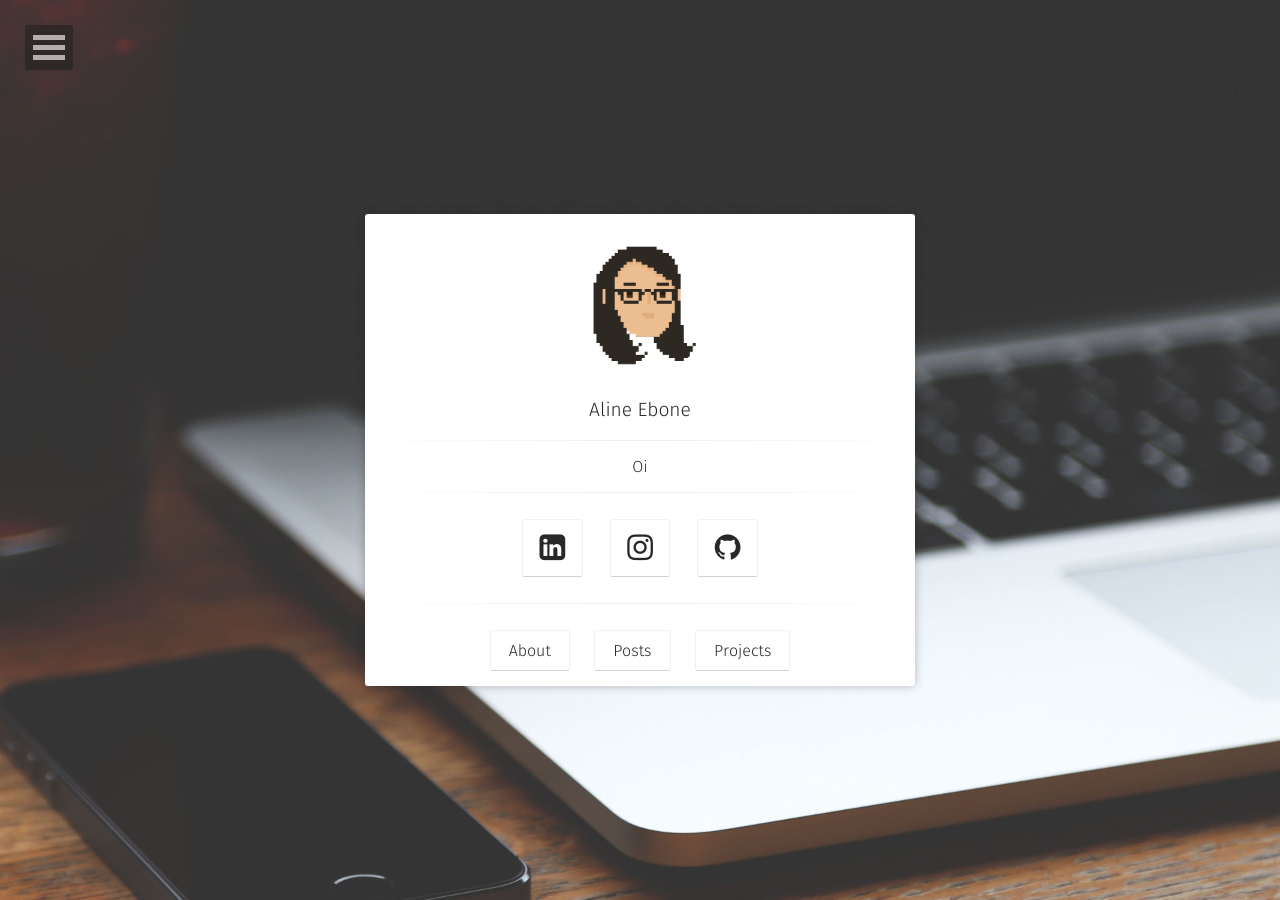
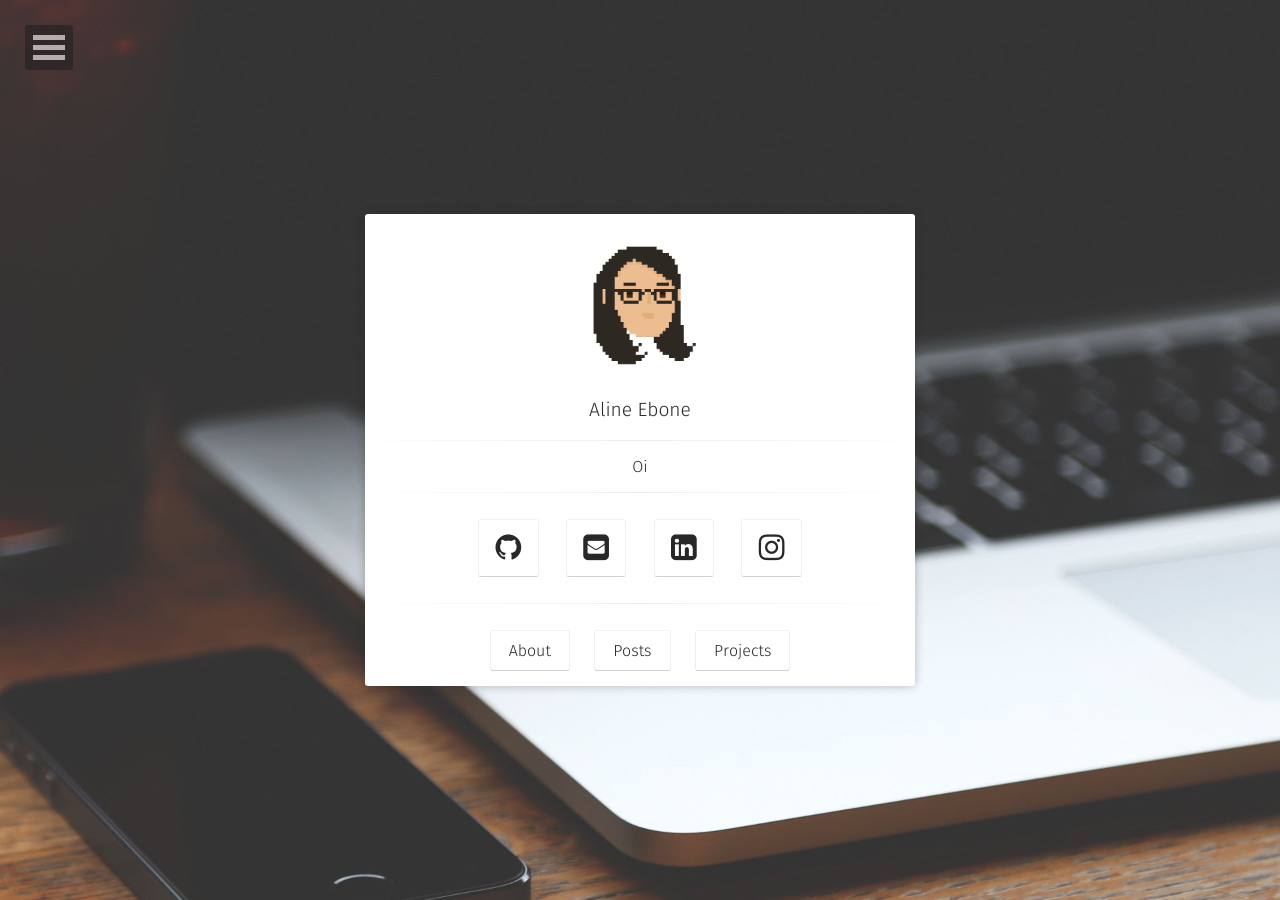
Before and after one commit to alinebone/alinebone.github.io, a Jekyll site: the page built from index.html, in a window 1280 px wide. Built offline with Jekyll 4.4.1, drawn with Linux system fonts in a browser that asks for light colours; some web fonts are replaced.

Commit message:
Add email and adjust social links order

```diff
--- a/_config.yml
+++ b/_config.yml
@@ -29,6 +29,7 @@ sass:
 github-url:         mealine
 linkedin:           alinebone
 instagram:          alinebone
+email:              "iniebone@gmail.com"
 
 # Gems
 plugins:
--- a/_includes/nav.html
+++ b/_includes/nav.html
@@ -10,7 +10,10 @@
 						<h4>{{ site.title }}</h4>
 						<p>{{ site.description }}</p>
 					</li>
-					<li><a href="{{ site.url }}/about/"><span class="btn btn-inverse">More</span></a></li>
+                    <li><a href="{{ site.url }}/about/"><span class="btn btn-inverse">More</span></a></li>
+                    {% if site.github-url %}<li>
+                            <a href="http://github.com/{{ site.github-url }}" target="_blank" rel="noopener noreferrer"><i class="fa fa-fw fa-github"></i> Github</a>
+                        </li>{% endif %}
 					{% if site.email %}<li>
                         <a href="mailto:{{ site.email }}" target="_blank" rel="noopener noreferrer"><i class="fa fa-fw fa-envelope-square"></i> Email</a>
                     </li>{% endif %}
@@ -29,14 +32,8 @@
                     {% if site.xing %}<li>
                         <a href="http://www.xing.com/profile/{{ site.xing }}" target="_blank" rel="noopener noreferrer"><i class="fa fa-fw fa-xing-square"></i> Xing</a>
                     </li>{% endif %}
-                    {% if site.instagram %}<li>
-                        <a href="http://instagram.com/{{ site.instagram }}" target="_blank" rel="noopener noreferrer"><i class="fa fa-fw fa-instagram"></i> Instagram</a>
-                    </li>{% endif %}
                     {% if site.tumblr %}<li>
                         <a href="http://{{ site.tumblr }}.tumblr.com" target="_blank" rel="noopener noreferrer"><i class="fa fa-fw fa-tumblr-square"></i> Tumblr</a>
-                    </li>{% endif %}
-                    {% if site.github-url %}<li>
-                        <a href="http://github.com/{{ site.github-url }}" target="_blank" rel="noopener noreferrer"><i class="fa fa-fw fa-github"></i> Github</a>
                     </li>{% endif %}
                     {% if site.stackoverflow %}<li>
                         <a href="http://stackoverflow.com/users/{{ site.stackoverflow }}" target="_blank" rel="noopener noreferrer"><i class="fa fa-fw fa-stack-overflow"></i> StackOverflow</a>
@@ -83,6 +80,9 @@
                     {% if site.hackernews %}<li>
                         <a href="https://news.ycombinator.com/user?id={{ site.hackernews }}" target="_blank" rel="noopener noreferrer"><i class="fa fa-fw fa-hacker-news"></i> Hacker News</a>
                     </li>{% endif %}
+                    {% if site.instagram %}<li>
+                            <a href="http://instagram.com/{{ site.instagram }}" target="_blank" rel="noopener noreferrer"><i class="fa fa-fw fa-instagram"></i> Instagram</a>
+                    </li>{% endif %}
 				</ul><!-- /.dl-submenu -->
 			</li>
 			<li>
--- a/_includes/social-links.html
+++ b/_includes/social-links.html
@@ -1,15 +1,14 @@
                     <hr class="hr-line">
                     <h3 class="title" style="font-size:30px;">
+                        {% if site.github-url %}<a class="social-btn" href="http://github.com/{{ site.github-url }}" target="_blank" rel="noopener noreferrer"><i class="fa fa-fw fa-github"></i></a>{% endif %}
                         {% if site.email %}<a class="social-btn" href="mailto:{{ site.email }}" target="_blank" rel="noopener noreferrer"><i class="fa fa-fw fa-envelope-square"></i></a>{% endif %}
                         {% if site.twitter %}<a class="social-btn" href="http://twitter.com/{{ site.twitter }}" target="_blank" rel="noopener noreferrer"><i class="fa fa-fw fa-twitter-square"></i></a>{% endif %}
                         {% if site.facebook %}<a class="social-btn" href="http://facebook.com/{{ site.facebook }}" target="_blank" rel="noopener noreferrer"><i class="fa fa-fw fa-facebook-square"></i></a>{% endif %}
                         {% if site.google.plus %}<a class="social-btn" href="http://plus.google.com/+{{ site.google.plus }}" target="_blank" rel="noopener noreferrer"><i class="fa fa-fw fa-google-plus-square"></i></a>{% endif %}
                         {% if site.linkedin %}<a class="social-btn" href="http://linkedin.com/in/{{ site.linkedin }}" target="_blank" rel="noopener noreferrer"><i class="fa fa-fw fa-linkedin-square"></i></a>{% endif %}
                         {% if site.xing %}<a class="social-btn" href="http://www.xing.com/profile/{{ site.xing }}" target="_blank" rel="noopener noreferrer"><i class="fa fa-fw fa-xing-square"></i></a>{% endif %}
-                        {% if site.instagram %}<a class="social-btn" href="http://instagram.com/{{ site.instagram }}" target="_blank" rel="noopener noreferrer"><i class="fa fa-fw fa-instagram"></i></a>{% endif %}
                         {% if site.tumblr %}<a class="social-btn" href="http://{{ site.tumblr }}.tumblr.com" target="_blank" rel="noopener noreferrer"><i class="fa fa-fw fa-tumblr-square"></i></a>{% endif %}
                         {% if site.medium %}<a class="social-btn" href="https://medium.com/{{ site.medium }}" target="_blank" rel="noopener noreferrer"><i class="fa fa-fw fa-medium"></i></a>{% endif %}
-                        {% if site.github-url %}<a class="social-btn" href="http://github.com/{{ site.github-url }}" target="_blank" rel="noopener noreferrer"><i class="fa fa-fw fa-github"></i></a>{% endif %}
                         {% if site.stackoverflow %}<a class="social-btn" href="http://stackoverflow.com/users/{{ site.stackoverflow }}" target="_blank" rel="noopener noreferrer"><i class="fa fa-fw fa-stack-overflow"></i></a>{% endif %}
                         {% if site.lastfm %}<a class="social-btn" href="http://lastfm.com/user/{{ site.lastfm }}" target="_blank" rel="noopener noreferrer"><i class="fa fa-fw fa-music"></i></a>{% endif %}
                         {% if site.dribbble %}<a class="social-btn" href="http://dribbble.com/{{ site.dribbble }}" target="_blank" rel="noopener noreferrer"><i class="fa fa-fw fa-dribbble"></i></a>{% endif %}
@@ -25,4 +24,5 @@
                         {% if site.keybase %}<a class="social-btn" href="https://keybase.io/{{ site.keybase }}" target="_blank" rel="noopener noreferrer"><i class="fa fa-fw fa-key"></i></a>{% endif %}
                         {% if site.xmpp %}<a class="social-btn" href="xmpp:{{ site.xmpp }}" target="_blank" rel="noopener noreferrer"><i class="fa fa-fw fa-lightbulb-o"></i></a>{% endif %}
                         {% if site.hackernews %}<a class="social-btn" href="https://news.ycombinator.com/user?id={{ site.hackernews }}" target="_blank" rel="noopener noreferrer"><i class="fa fa-fw fa-hacker-news"></i></a>{% endif %}
+                        {% if site.instagram %}<a class="social-btn" href="http://instagram.com/{{ site.instagram }}" target="_blank" rel="noopener noreferrer"><i class="fa fa-fw fa-instagram"></i></a>{% endif %}
                   </h3>
```
Also changed, not shown: 7 other files.
